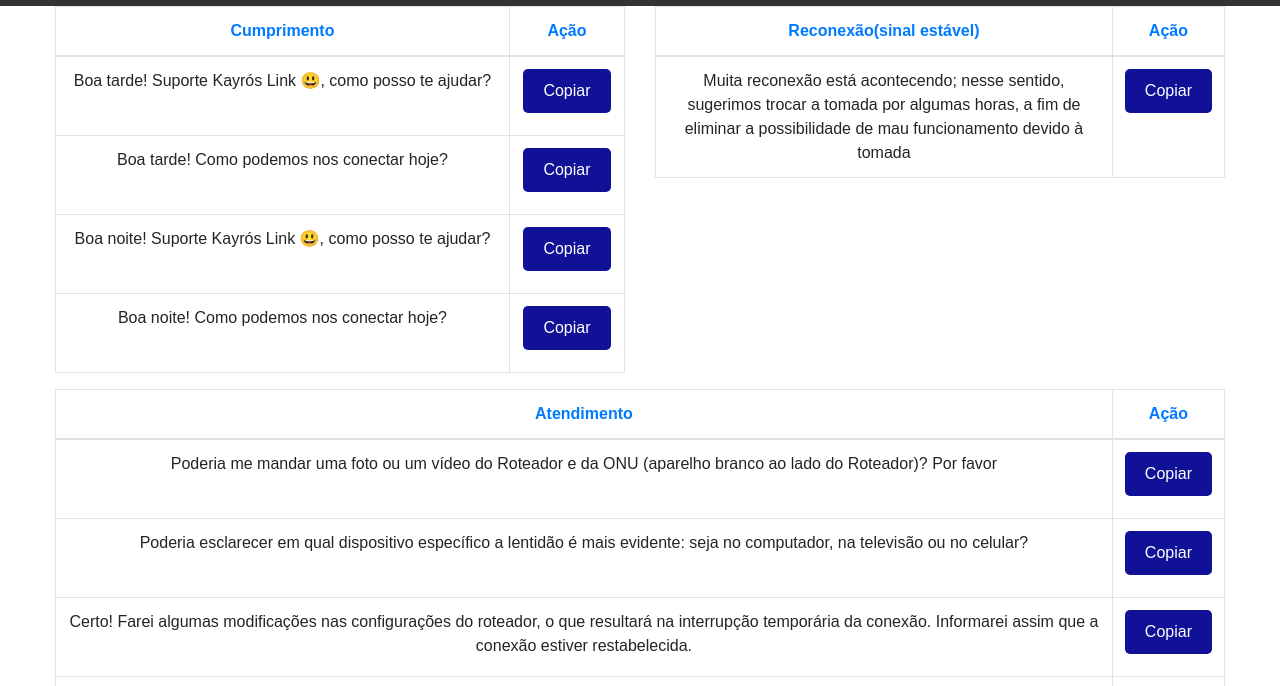
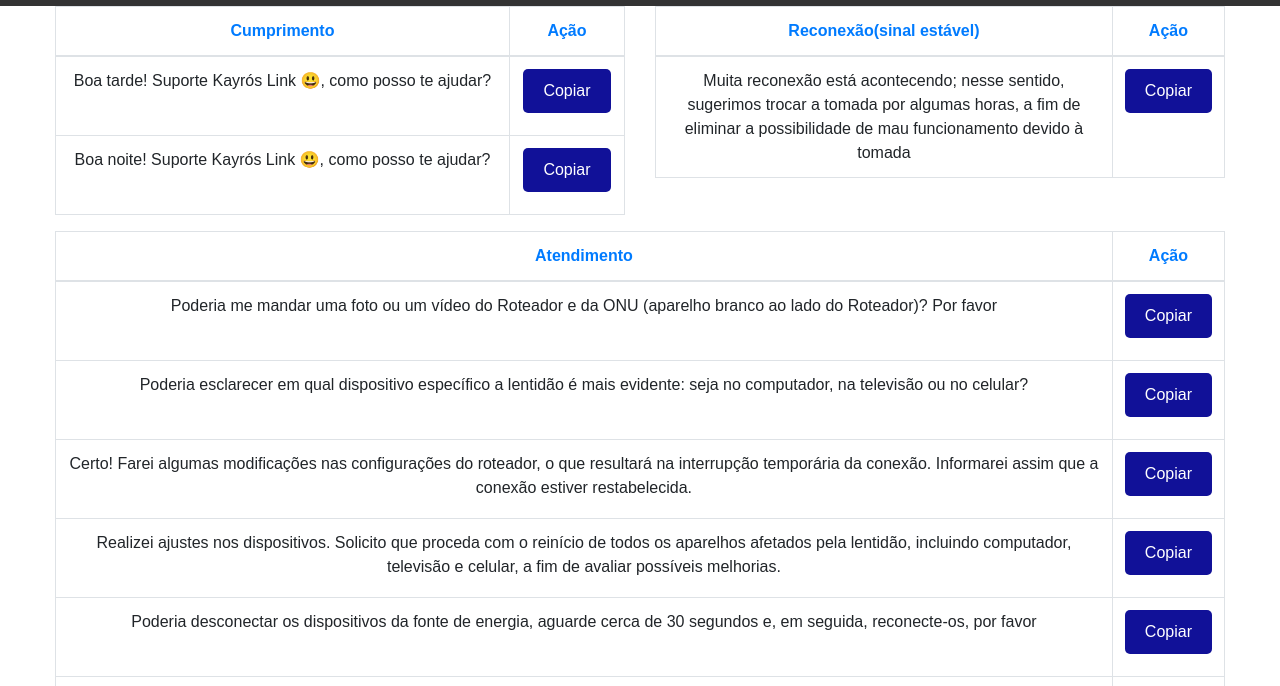
Before and after one commit to joaovitorsilva11/pag_Kayros, a plain HTML site: page noturno.html in a window 1280 px wide. Shown: the part 72-758 px from the top of the page. Drawn offline with nearby package versions, Linux system fonts and the light colour scheme.

Commit message:
remove la ele

```diff
--- a/noturno.html
+++ b/noturno.html
@@ -125,15 +125,7 @@
               <td><button class="botaoCopiar btn btn-success" onclick="copiarTexto(this, 1)">Copiar</button></td>
             </tr>
             <tr>
-              <td class="textoParaCopiar">Boa tarde! Como podemos nos conectar hoje?</td>
-              <td><button class="botaoCopiar btn btn-success" onclick="copiarTexto(this, 2)">Copiar</button></td>
-            </tr>
-            <tr>
               <td class="textoParaCopiar">Boa noite! Suporte Kayrós Link 😃, como posso te ajudar?</td>
-              <td><button class="botaoCopiar btn btn-success" onclick="copiarTexto(this, 2)">Copiar</button></td>
-            </tr>
-            <tr>
-              <td class="textoParaCopiar">Boa noite! Como podemos nos conectar hoje?</td>
               <td><button class="botaoCopiar btn btn-success" onclick="copiarTexto(this, 2)">Copiar</button></td>
             </tr>
             <!-- Adicione mais linhas conforme necessário -->
```
Also changed, not shown: diurno.html (+2 -2 lines).
